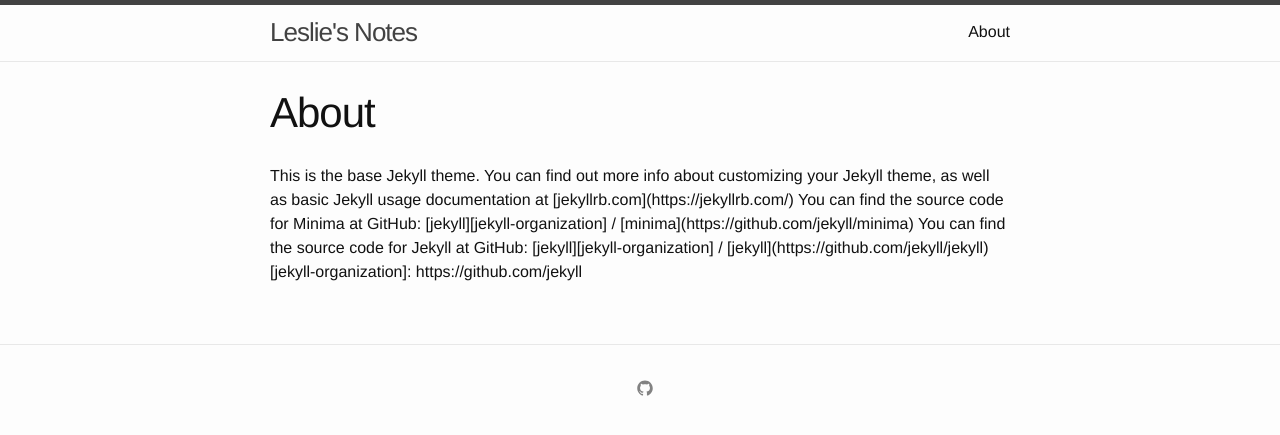
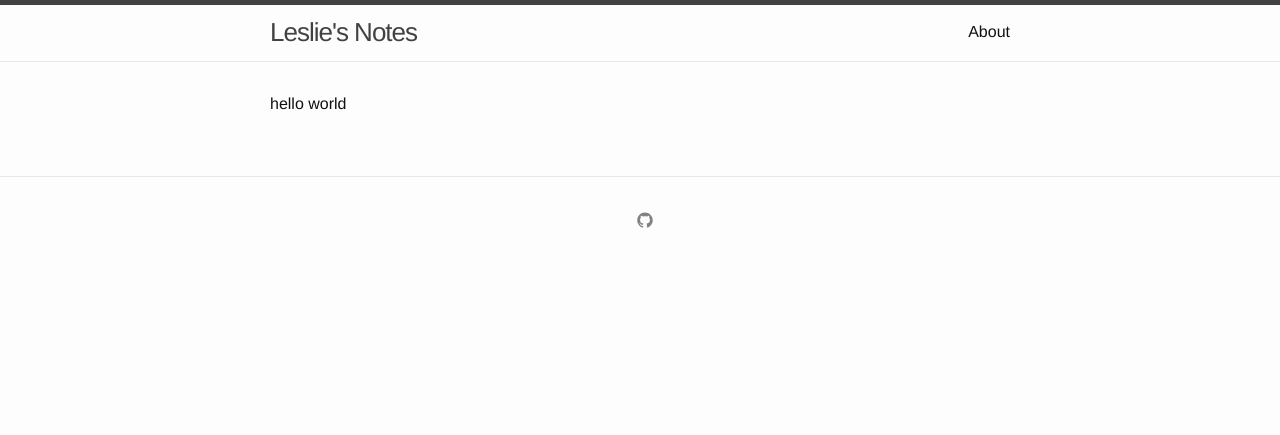
Before and after one commit to lcr/lcr.github.io, a Jekyll site: the page built from about.html, in a window 1280 px wide. Shown: the top 435 px of the page. Built offline with Jekyll 4.4.1, drawn with Linux system fonts in a browser that asks for light colours.

Commit message:
change page> del header

```diff
--- a/_layouts/page.html
+++ b/_layouts/page.html
@@ -3,9 +3,9 @@
 ---
 <article class="post">
 
-  <header class="post-header">
-    <h1 class="post-title">{{ page.title | escape }}</h1>
-  </header>
+  <!--<header class="post-header">-->
+    <!--<h1 class="post-title">{{ page.title | escape }}</h1>-->
+  <!--</header>-->
 
   <div class="post-content">
     {{ content }}
--- a/_layouts/post.html
+++ b/_layouts/post.html
@@ -19,7 +19,7 @@
     {{ content }}
   </div>
 
-  {% if site.disqus.shortname %}
-    {% include disqus_comments.html %}
-  {% endif %}
+  <!--{% if site.disqus.shortname %}-->
+    <!--{% include disqus_comments.html %}-->
+  <!--{% endif %}-->
 </article>
--- a/about.html
+++ b/about.html
@@ -3,16 +3,4 @@
 title: About
 permalink: /about/
 ---
-
-This is the base Jekyll theme. You can find out more info about customizing your Jekyll theme, as well as basic Jekyll usage documentation at [jekyllrb.com](https://jekyllrb.com/)
-
-You can find the source code for Minima at GitHub:
-[jekyll][jekyll-organization] /
-[minima](https://github.com/jekyll/minima)
-
-You can find the source code for Jekyll at GitHub:
-[jekyll][jekyll-organization] /
-[jekyll](https://github.com/jekyll/jekyll)
-
-
-[jekyll-organization]: https://github.com/jekyll
+hello world
```
